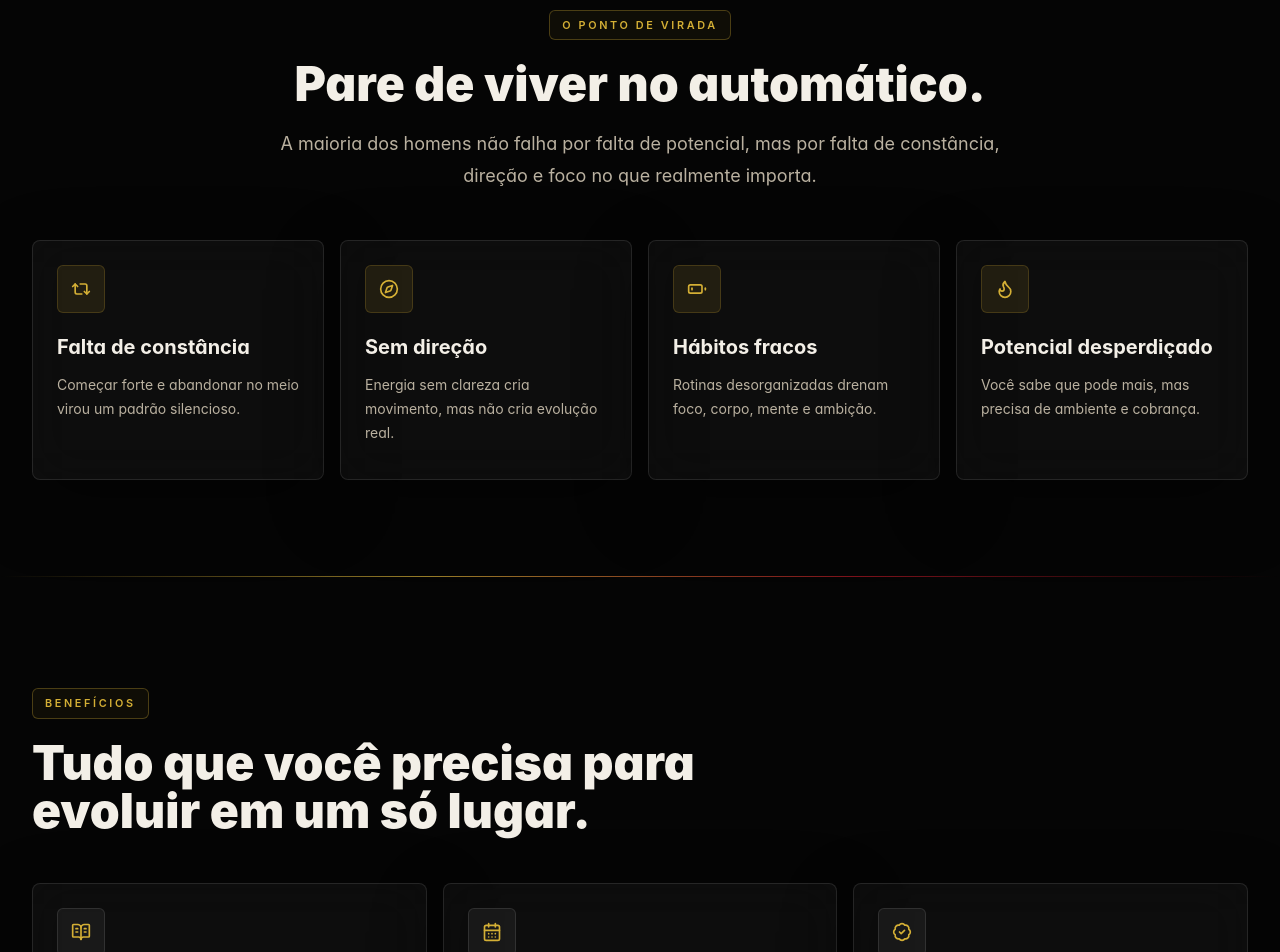
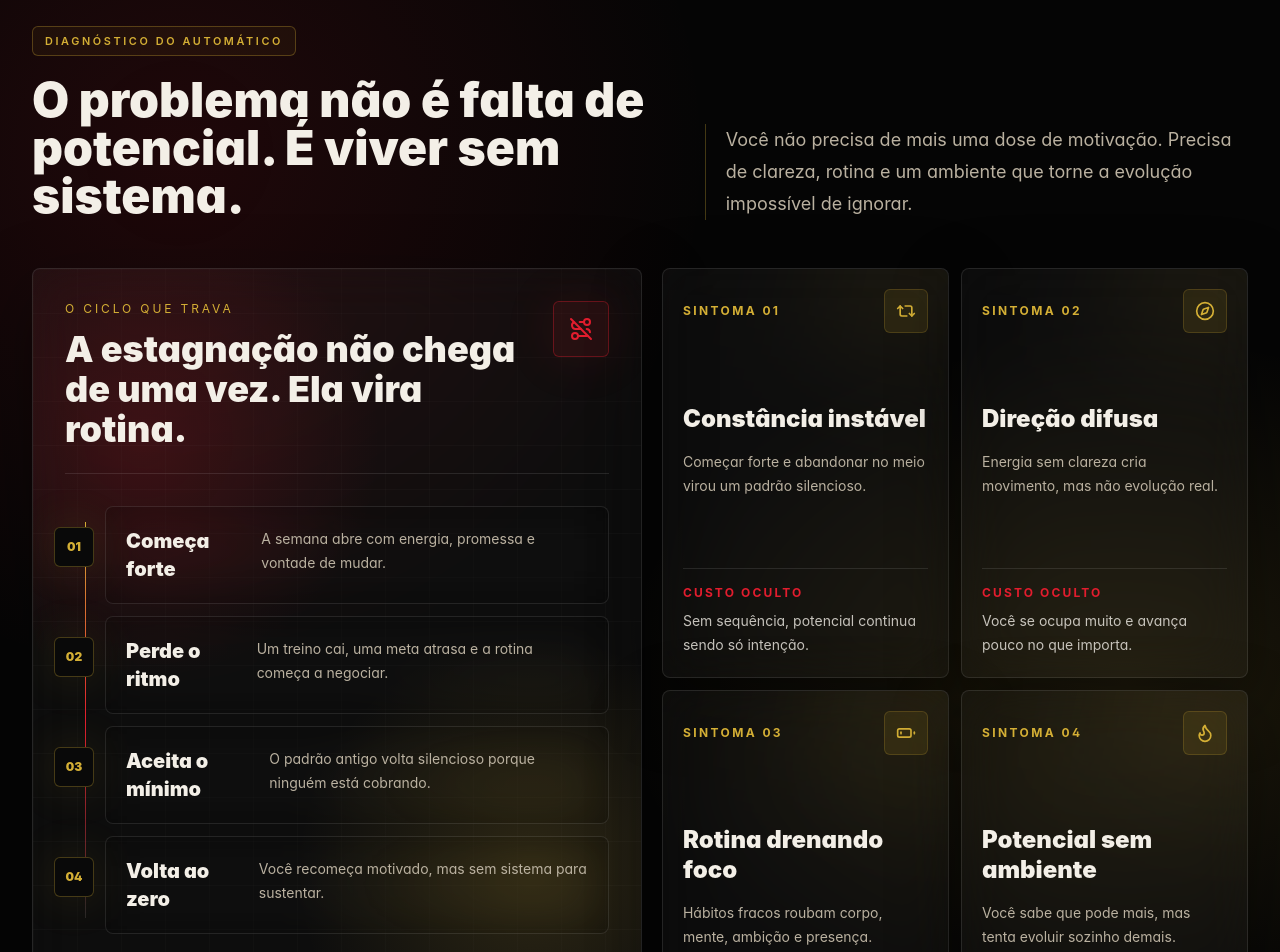
Before and after one commit to O-Farias/GOAT-CLUB, a Next.js app: page / in a window 1280 px wide. Shown: the part 1000-1952 px from the top of the page. Built offline with nearby package versions, Linux system fonts and the light colour scheme.

Commit message:
feat: redesenha seção de diagnóstico do automático

```diff
--- a/components/sections/PainSection.tsx
+++ b/components/sections/PainSection.tsx
@@ -5,64 +5,200 @@ import {
   Compass,
   Flame,
   Repeat2,
+  RouteOff,
   type LucideIcon
 } from "lucide-react";
 
-import { GlowCard } from "@/components/shared/GlowCard";
 import { SectionBadge } from "@/components/shared/SectionBadge";
-import { painPoints } from "@/lib/constants";
 
-const painIcons: Record<(typeof painPoints)[number]["icon"], LucideIcon> = {
-  Repeat2,
-  Compass,
-  BatteryLow,
-  Flame
+type Symptom = {
+  icon: LucideIcon;
+  label: string;
+  title: string;
+  signal: string;
+  cost: string;
 };
+
+const automaticCycle = [
+  {
+    step: "01",
+    title: "Começa forte",
+    description: "A semana abre com energia, promessa e vontade de mudar."
+  },
+  {
+    step: "02",
+    title: "Perde o ritmo",
+    description: "Um treino cai, uma meta atrasa e a rotina começa a negociar."
+  },
+  {
+    step: "03",
+    title: "Aceita o mínimo",
+    description: "O padrão antigo volta silencioso porque ninguém está cobrando."
+  },
+  {
+    step: "04",
+    title: "Volta ao zero",
+    description: "Você recomeça motivado, mas sem sistema para sustentar."
+  }
+] as const;
+
+const symptoms: Symptom[] = [
+  {
+    icon: Repeat2,
+    label: "Sintoma 01",
+    title: "Constância instável",
+    signal: "Começar forte e abandonar no meio virou um padrão silencioso.",
+    cost: "Sem sequência, potencial continua sendo só intenção."
+  },
+  {
+    icon: Compass,
+    label: "Sintoma 02",
+    title: "Direção difusa",
+    signal: "Energia sem clareza cria movimento, mas não evolução real.",
+    cost: "Você se ocupa muito e avança pouco no que importa."
+  },
+  {
+    icon: BatteryLow,
+    label: "Sintoma 03",
+    title: "Rotina drenando foco",
+    signal: "Hábitos fracos roubam corpo, mente, ambição e presença.",
+    cost: "O dia termina cheio, mas sem a sensação de domínio."
+  },
+  {
+    icon: Flame,
+    label: "Sintoma 04",
+    title: "Potencial sem ambiente",
+    signal: "Você sabe que pode mais, mas tenta evoluir sozinho demais.",
+    cost: "Sem cobrança, o padrão confortável sempre vence."
+  }
+];
 
 export function PainSection() {
   return (
-    <section id="beneficios" className="relative py-20 sm:py-24">
+    <section id="beneficios" className="relative overflow-hidden py-20 sm:py-28">
+      <div className="absolute inset-x-0 top-0 h-px gold-line" />
+      <div className="absolute inset-0 -z-10 bg-[radial-gradient(ellipse_at_14%_18%,rgba(225,29,46,0.12),transparent_34%),radial-gradient(ellipse_at_88%_58%,rgba(212,175,55,0.12),transparent_32%)]" />
+
       <div className="section-shell">
-        <div className="mx-auto flex max-w-3xl flex-col items-center gap-5 text-center">
-          <SectionBadge>O ponto de virada</SectionBadge>
-          <h2 className="text-4xl font-black leading-tight text-ivory sm:text-5xl">
-            Pare de viver no automático.
-          </h2>
-          <p className="text-lg leading-8 text-muted-foreground">
-            A maioria dos homens não falha por falta de potencial, mas por falta
-            de constância, direção e foco no que realmente importa.
-          </p>
+        <div className="grid min-w-0 gap-8 lg:grid-cols-[0.92fr_0.78fr] lg:items-end">
+          <div className="flex min-w-0 max-w-3xl flex-col gap-5">
+            <SectionBadge>Diagnóstico do automático</SectionBadge>
+            <h2 className="max-w-full break-words text-2xl font-black leading-tight text-ivory sm:text-5xl">
+              O problema não é falta de{" "}
+              <span className="block sm:inline">
+                potencial. É viver sem sistema.
+              </span>
+            </h2>
+          </div>
+
+          <div className="border-l border-gold/30 pl-5">
+            <p className="max-w-[20rem] text-sm leading-6 text-muted-foreground sm:max-w-none sm:text-lg sm:leading-8">
+              Você não precisa de mais uma dose de motivação. Precisa de clareza,
+              rotina e um ambiente que torne a evolução impossível de ignorar.
+            </p>
+          </div>
         </div>
 
-        <div className="mt-12 grid gap-4 sm:grid-cols-2 lg:grid-cols-4">
-          {painPoints.map((pain, index) => {
-            const Icon = painIcons[pain.icon];
+        <div className="mt-12 grid gap-5 lg:grid-cols-[1.02fr_0.98fr]">
+          <div
+            className="glass-panel relative min-h-[34rem] min-w-0 overflow-hidden rounded-lg p-6 sm:p-8"
+          >
+            <div className="absolute inset-0 bg-[radial-gradient(circle_at_18%_20%,rgba(225,29,46,0.18),transparent_28%),radial-gradient(circle_at_82%_70%,rgba(212,175,55,0.16),transparent_30%)]" />
+            <div className="absolute inset-0 opacity-30 [background-image:linear-gradient(rgba(245,240,230,0.08)_1px,transparent_1px),linear-gradient(90deg,rgba(245,240,230,0.06)_1px,transparent_1px)] [background-size:44px_44px]" />
 
-            return (
-              <GlowCard
-                key={pain.title}
-                glow={index === 3 ? "red" : "neutral"}
-                className="min-h-60"
-                transition={{
-                  delay: index * 0.08,
-                  duration: 0.55,
-                  ease: [0.22, 1, 0.36, 1]
-                }}
-              >
-                <div className="relative z-10 flex h-full flex-col gap-5">
-                  <span className="flex size-12 items-center justify-center rounded-md border border-gold/20 bg-gold/10 text-gold">
-                    <Icon aria-hidden="true" className="size-5" />
-                  </span>
-                  <div className="flex flex-col gap-3">
-                    <h3 className="text-xl font-bold text-ivory">{pain.title}</h3>
-                    <p className="text-sm leading-6 text-muted-foreground">
-                      {pain.description}
-                    </p>
+            <div className="relative z-10 flex h-full flex-col justify-between gap-8">
+              <div className="flex items-start justify-between gap-6 border-b border-white/10 pb-6">
+                <div>
+                  <p className="text-xs uppercase tracking-[0.24em] text-gold">
+                    O ciclo que trava
+                  </p>
+                  <h3 className="mt-3 max-w-lg text-2xl font-black leading-tight text-ivory sm:text-4xl">
+                    A estagnação não chega de uma vez. Ela vira rotina.
+                  </h3>
+                </div>
+                <span className="hidden size-14 shrink-0 items-center justify-center rounded-md border border-neon-red/35 bg-neon-red/10 text-neon-red shadow-red-soft sm:flex">
+                  <RouteOff aria-hidden="true" className="size-6" />
+                </span>
+              </div>
+
+              <div className="relative">
+                <div className="absolute left-5 top-4 hidden h-[calc(100%-2rem)] w-px bg-gradient-to-b from-gold via-neon-red to-white/10 sm:block" />
+                <div className="grid gap-3">
+                  {automaticCycle.map((item) => (
+                    <div
+                      key={item.title}
+                      className="relative rounded-lg border border-white/10 bg-black/30 p-4 backdrop-blur-xl transition duration-300 hover:border-gold/30 hover:bg-gold/[0.055] sm:ml-10 sm:p-5"
+                    >
+                      <span className="absolute -left-[3.25rem] top-5 hidden size-10 items-center justify-center rounded-md border border-gold/30 bg-[#090909] text-xs font-black text-gold shadow-gold-soft sm:flex">
+                        {item.step}
+                      </span>
+                      <div className="flex flex-col gap-2 sm:flex-row sm:items-start sm:justify-between sm:gap-6">
+                        <h4 className="text-xl font-black text-ivory">
+                          {item.title}
+                        </h4>
+                        <p className="max-w-md text-sm leading-6 text-muted-foreground">
+                          {item.description}
+                        </p>
+                      </div>
+                    </div>
+                  ))}
+                </div>
+              </div>
+
+              <div className="rounded-lg border border-gold/25 bg-gold/[0.07] p-5">
+                <p className="text-sm font-bold uppercase tracking-[0.2em] text-gold">
+                  A virada
+                </p>
+                <p className="mt-3 text-lg font-black leading-7 text-ivory">
+                  O GOAT CLUB troca improviso por direção, cobrança e rotina
+                  visível.
+                </p>
+              </div>
+            </div>
+          </div>
+
+          <div className="grid gap-3 sm:grid-cols-2">
+            {symptoms.map((symptom) => {
+              const Icon = symptom.icon;
+
+              return (
+                <article
+                  key={symptom.title}
+                  className="group relative overflow-hidden rounded-lg border border-white/10 bg-white/[0.035] p-5 shadow-premium-card backdrop-blur-xl transition duration-300 hover:border-gold/35 hover:bg-white/[0.055]"
+                >
+                  <div className="absolute -right-12 -top-10 h-28 w-44 rotate-12 bg-gold/10 blur-3xl transition duration-300 group-hover:bg-neon-red/12" />
+                  <div className="relative z-10 flex h-full min-h-64 flex-col justify-between gap-8">
+                    <div className="flex items-center justify-between gap-4">
+                      <span className="text-xs font-bold uppercase tracking-[0.2em] text-gold">
+                        {symptom.label}
+                      </span>
+                      <span className="flex size-11 items-center justify-center rounded-md border border-gold/20 bg-gold/10 text-gold">
+                        <Icon aria-hidden="true" className="size-5" />
+                      </span>
+                    </div>
+
+                    <div>
+                      <h3 className="text-2xl font-black leading-tight text-ivory">
+                        {symptom.title}
+                      </h3>
+                      <p className="mt-4 text-sm leading-6 text-muted-foreground">
+                        {symptom.signal}
+                      </p>
+                    </div>
+
+                    <div className="border-t border-white/10 pt-4">
+                      <p className="text-xs font-bold uppercase tracking-[0.18em] text-neon-red">
+                        Custo oculto
+                      </p>
+                      <p className="mt-2 text-sm leading-6 text-ivory/80">
+                        {symptom.cost}
+                      </p>
+                    </div>
                   </div>
-                </div>
-              </GlowCard>
-            );
-          })}
+                </article>
+              );
+            })}
+          </div>
         </div>
       </div>
     </section>
```
